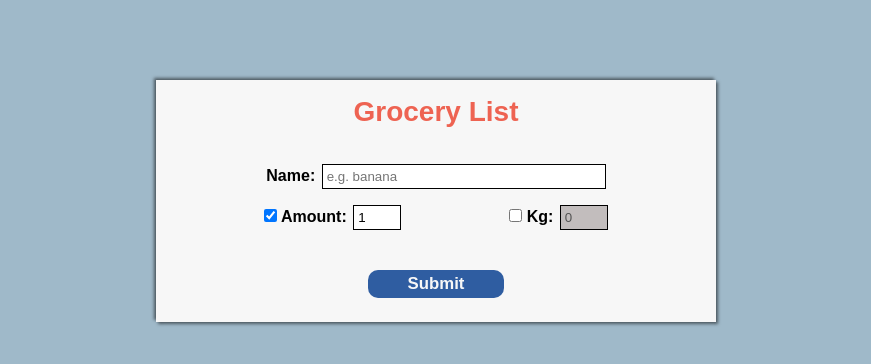
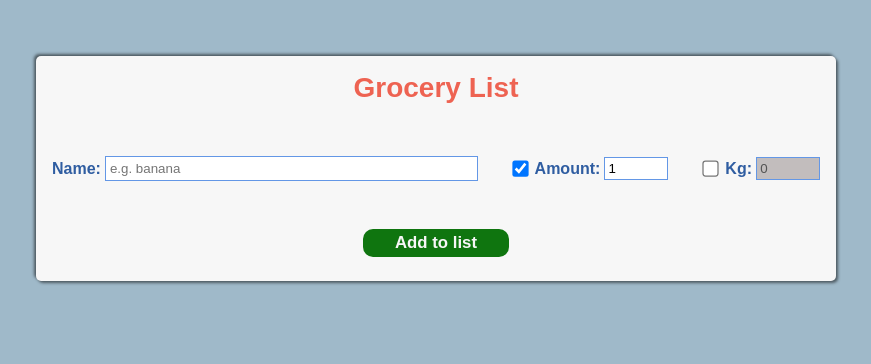
Before and after one commit to KlevertonOliveira/grocery-list-app-ReactJS, a React (Create React App) app: page / in a window 1280 px wide. Shown: the top 364 px of the page, without its empty margins (204-1075 px from the left). Built offline with nearby package versions, Linux system fonts and the light colour scheme; a web font is replaced by a local one.

Commit message:
Input validation to numeric fields & final touches

```diff
--- a/src/App.js
+++ b/src/App.js
@@ -25,6 +25,35 @@ function App() {
 
   const [alert, setAlert] = useState({show:false, type:'', msg:''})
 
+  const setInitialConfigs = () =>{
+    toggleDisabledStatus(1);
+    setName('');
+    setAmount(1);
+    setKg(0);
+    setEditID(null);
+    setIsEditing(false);
+  }
+
+  const inputValidation = (e) =>{
+    let value = e.target.value;
+    if(value == 0){
+      showAlert(true,'danger','Only values above 0 are allowed!')
+    }
+    else{
+      lock === 1? setAmount(value) : setKg(value);
+      }
+    }
+
+  const kgInputValidation = (e) =>{
+    let value = e.target.value;
+    if(value == 0){
+      showAlert(true,'danger','Only values above 0 are allowed!')
+    }
+    else{
+      setKg(value);
+    }
+  }
+
   const handleSubmit = (e) =>{
     e.preventDefault();
 
@@ -43,21 +72,14 @@ function App() {
         })
       );
 
-      setName('');
-      toggleDisabledStatus(1);
-      setAmount(1);
-      setKg(0);
-      setEditID(null);
-      setIsEditing(false);
+      setInitialConfigs();
       showAlert(true, 'success', 'Value changed!');
     }
 
     else{
       const newItem = {id: new Date().getTime().toString(), name, amount, kg};
       setList([...list, newItem]);
-      setName('');
-      setAmount(0);
-      setKg(0);
+      setInitialConfigs();
       showAlert(true, 'success', 'Item successfully added!');
     }
   }
@@ -83,7 +105,6 @@ function App() {
 
     setEditID(id);
     setIsEditing(true);
-
   }
 
   const showAlert = (show=false, type='', msg='') =>{
@@ -93,10 +114,7 @@ function App() {
   const clearAll = () =>{
     setList([]);
     showAlert(true, 'danger', 'Empty list!');
-    if(isEditing) setIsEditing(false);
-    if(name) setName('');
-    if(amount) setAmount(0);
-    if(kg) setKg(0);
+    setInitialConfigs();
   }
 
   const toggleDisabledStatus = (number) =>{
@@ -123,14 +141,14 @@ function App() {
   return (
     <main className="container">
 
-      <div className="form-control">
-
+        <div className="align-center">
           {alert.show && <Alert {...alert} list={list} removeAlert={showAlert}></Alert>}
           <h1>Grocery List</h1>
+        </div>
 
         <form action="">
 
-          <div className="form__name-container">
+          <div className="form__name-container align-center">
             <label htmlFor="name"> Name: </label>
             <input
               type="text"
@@ -142,7 +160,7 @@ function App() {
             />
           </div>
 
-          <div className="form__amount-container">
+          <div className="form__quantity-container">
             <div>
               <input
                 type="checkbox"
@@ -151,15 +169,15 @@ function App() {
               />
               <label htmlFor="amount"> Amount: </label>
               <input
-                className={amountDisabledStatus && `disabled`}
+                className={`${amountDisabledStatus && 'disabled'}`}
                 type="number"
                 id="amount"
                 name="amount"
-                min="1"
+                min='1'
                 disabled={amountDisabledStatus}
                 value={amount}
-                onChange={(e)=>setAmount(e.target.value)}
-                placeholder="0"
+                onChange={inputValidation}
+                placeholder="1"
               />
             </div>
             <div>
@@ -170,32 +188,33 @@ function App() {
                 />
                 <label htmlFor="kg"> Kg: </label>
                 <input
-                  className={kgDisabledStatus && `disabled`}
+                  className={`${kgDisabledStatus && 'disabled'}`}
                   type="number"
                   id="kg"
                   name="kg"
                   min="1"
                   disabled={kgDisabledStatus}
                   value={kg}
-                  onChange={(e)=>setKg(e.target.value)}
-                  placeholder="0"
+                  onChange={inputValidation}
+                  placeholder="1"
                 />
             </div>
           </div>
         </form>
+        <div className="submit align-center">
           <button
             className="submit-btn"
             type="submit"
             onClick={handleSubmit}
             >
-            {isEditing?"Edit":"Submit"}
+            {isEditing?"Edit":"Add to list"}
           </button>
         </div>
 
         {list.length > 0 &&
           <div className="list-container">
             <List list={list} deleteItem={deleteItem} editItem={editItem}></List>
-            <div className="clear-all">
+            <div className="clear-all align-center">
               <button type="button" className="clear-btn" onClick={clearAll}>Clear all</button>
             </div>
           </div>
--- a/src/components/List.js
+++ b/src/components/List.js
@@ -6,7 +6,7 @@ const List = ({list, deleteItem, editItem}) => {
 
   return (
     <section className="items-section">
-      <table>
+      <table className="list-content">
         <thead>
           <tr>
             <th>Name</th>
--- a/src/styles/index.css
+++ b/src/styles/index.css
@@ -1,3 +1,5 @@
+/* General Settings */
+
 :root{
   --blue-dark: #2F5DA1;
   --blue-form-bg: rgb(159, 185, 201);
@@ -27,110 +29,205 @@ code {
     monospace;
 }
 
+/* Typography and Utilities Classes */
+
 h1{
   font-family: 'RocknRoll One', sans-serif;
   color: var(--orange-title);
   margin: .5rem 0 .75rem;
   font-size: 1.75rem;
   padding: .5rem 1.5rem;
-  border-radius: 10px;
-}
-
-.container{
-  background: var(--white);
-  margin: 0 auto;
-  width: 90%;
-  max-width: 35rem;
-  box-shadow: 2px 2px 3px rgba(0, 0, 0, 0.5),
-             -2px -2px 3px rgba(0, 0, 0, 0.5);
-}
-
-.form-control{
-  display: flex;
-  flex-direction: column;
-  align-items: center;
-  justify-content: center;
-  margin-top: 5rem;
-}
-
-form{
-  margin: 1rem 0 1.5rem;
-  width: 100%;
   text-align: center;
-  display: grid;
-  grid-template-columns: 1fr repeat(auto-fit, minmax(200px, 1fr));
-}
-
-.form__name-container{
-  margin: 0 0 1rem;
-}
-
-.form__amount-container{
-  display: flex;
-  justify-content: space-evenly;
-}
-
-label{
-  font-weight: bold;
-  margin-right: .125rem;
-}
-
-input{
-  border: 1px solid black;
-  padding: .25rem;
-}
-
-input[type=text]{
-  width: 17.75rem;
-}
-
-input[type=number]{
-  width: 3rem;
 }
 
 .disabled{
   background: #c2bdbd;
 }
 
-.submit-btn{
-  padding: .25rem 2.5rem;
-  margin: 1rem 0 1.5rem;
-  background: var(--blue-dark);
+.align-center{
+  display: grid;
+  place-items: center;
+}
+
+/* App Layout */
+
+.container{
+  background: var(--white);
+  border-radius: 5px;
+  margin: 3.5rem auto 0;
+  width: 90%;
+  max-width: 50rem;
+  box-shadow: 2px 2px 3px rgba(0, 0, 0, 0.5),
+             -2px -2px 3px rgba(0, 0, 0, 0.5);
+}
+
+.alert{
+  margin-top: 1rem;
+  padding: .2rem;
+  font-size: .9rem;
+  font-weight: bold;
+  width: 20rem;
+  border-radius: 5px;
+  text-align: center;
+  color: var(--white);
+}
+
+.alert-success{
+  background: var(--green);
+}
+.alert-danger{
+  background: var(--red);
+}
+
+form{
+  padding: 1rem 0;
+  display: grid;
+  grid-template-columns: 1fr;
+}
+
+input{
+  border: 1px solid var(--blue-selection);
+}
+
+.form__name-container{
+  padding: 1rem .5rem;
+  margin: 0 .5rem;
+  display: flex;
+}
+
+label{
+  font-weight: bold;
+  color: var(--blue-dark);
+}
+
+input[type="text"]{
+  flex: 1 1 100%;
+  padding: .25rem;
+  margin-left: .25rem;
+}
+
+.form__quantity-container{
+  padding: 0.5rem;
+  display: flex;
+  justify-content: center;
+  align-items: center;
+}
+
+.form__quantity-container > div{
+  flex: 1 1 100%;
+  padding: 0.5rem 0.25rem;
+  display: flex;
+  align-items: center;
+  justify-content: center;
+}
+
+.form__quantity-container > div > *{
+  margin-left: .25rem
+}
+
+input[type="checkbox"]{
+  transform: scale(1.25);
+  margin-right: .25rem;
+}
+
+input[type="number"]{
+  width: 4rem;
+  padding: .2rem;
+}
+
+.submit, .clear-all{
+  padding: 1rem 0 1.5rem;
+}
+
+.submit-btn, .clear-btn{
+  padding: .25rem 2rem;
+  background: var(--green);
   color: var(--white);
   font-size: 1.05rem;
   font-weight: bold;
   border-radius: 10px;
-  transition: background-color linear 300ms;
+  transition: background-color ease-in-out 0.35s, color ease-in-out 0.35s;
 }
 
-.submit-btn:hover{
-  background-color: var(--green);
+.submit-btn:hover, .clear-btn:hover{
+  border: 2px solid #333;
+  background: var(--white);
+  color: var(--green);
 }
 
-.items-section{
-  background: var(--white);
-  display: grid;
-  gap: .3rem;
-  border-top: 2px solid black;
+.clear-btn{
+  background-color: var(--orange-title);
 }
 
-table{
-  width: 100%;
-  height: 3rem;
-  margin-top: 2rem;
+.clear-btn:hover{
+  color: var(--orange-title);
 }
 
-td{
-  width: 25%;
-  border: 2px solid;
-  text-align: center;
-  height: 1rem;
+@media (min-width: 768px){
+  form{
+    grid-template-columns: 2fr 1fr;
+    gap: 1rem;
+  }
+
+  .form__name-container{
+    margin: 0;
+    padding: 1rem 0 1rem 1rem;
+  }
+  .form__quantity-container{
+    padding: 0;
+  }
+  .form__quantity-container > div{
+    margin: 0;
+    padding: 1rem;
+  }
 }
 
-.title{
+/* List Layout */
+
+.items-section{
+  padding: 0 1rem;
+}
+
+.list-content{
+  border-collapse: collapse;
+  margin: 1rem 0;
+  font-size: 0.9em;
+  min-width: 400px;
+  width: 100%;
+  border-radius: 5px 5px 0 0;
+  overflow: hidden;
+  box-shadow: 0 0 20px rgba(0, 0, 0, 0.2);
   text-transform: capitalize;
-  font-weight: 600;
-  font-size: 1.125rem;
+}
+
+.list-content thead tr{
+  background-color: var(--blue-selection);
+  color: var(--white);
+  text-align: center;
+  font-weight: bold;
+}
+
+.list-content th, .list-content td{
+  padding: .75rem 1rem;
+}
+
+.list-content tbody tr{
+  text-align: center;
+  border-bottom: 1px solid #dddddd;
+}
+
+.list-content tbody tr:nth-of-type(even){
+  background-color: #e6e6e6b6;
+}
+
+.list-content tbody tr:last-of-type{
+  border-bottom: 2px solid var(--blue-selection);
+}
+
+.list-content tbody tr:hover{
+  font-weight: bold;
+  background: var(--blue-form-bg);
+  color: var(--white);
 }
 
 .item-btn button{
@@ -151,42 +248,3 @@ button.remove{
 .item-btn > button + button{
   margin-left: .5rem;
 }
-
-.alert{
-  margin-top: 1rem;
-  padding: .2rem;
-  font-size: .9rem;
-  font-weight: bold;
-  width: 20rem;
-  border-radius: 5px;
-  text-align: center;
-  color: var(--white);
-}
-
-.alert-success{
-  background: var(--green);
-}
-.alert-danger{
-  background: var(--red);
-}
-
-.clear-all{
-  display: flex;
-  justify-content: center;
-  padding: 1.25rem 0;
-  margin-top: 1rem;
-}
-
-.clear-btn{
-  padding: .25rem 2.5rem;
-  background: var(--orange-title);
-  color: var(--white);
-  border-radius: 10px;
-  font-size: 1.05rem;
-  font-weight: bold;
-  transition: 0.5s background-color ease-in-out;
-}
-
-.clear-btn:hover{
-  background: var(--green);
-}
```
Lines whose indentation alone changed are shown as unchanged.
